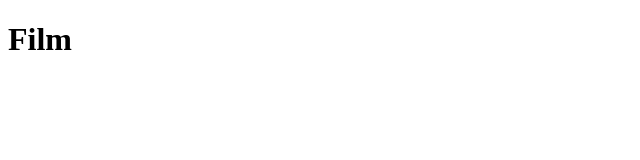
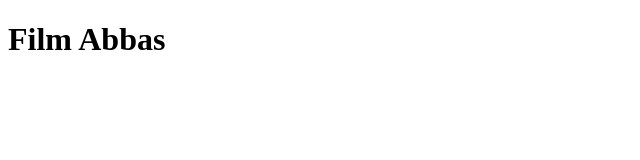
Before and after one commit to abbasrahmanii/react-capture, a React (Create React App) app: page / in a window 1280 px wide. Shown: the top 160 px of the page, without its empty margins (0-640 px from the left). Built offline with nearby package versions, Linux system fonts and the light colour scheme.

Commit message:
1.initial Setup 1

```diff
--- a/src/App.js
+++ b/src/App.js
@@ -2,7 +2,7 @@
 function App() {
   return (
     <div className="App">
-      <h1>Film</h1>
+      <h1>Film Abbas</h1>
     </div>
   );
 }
```
